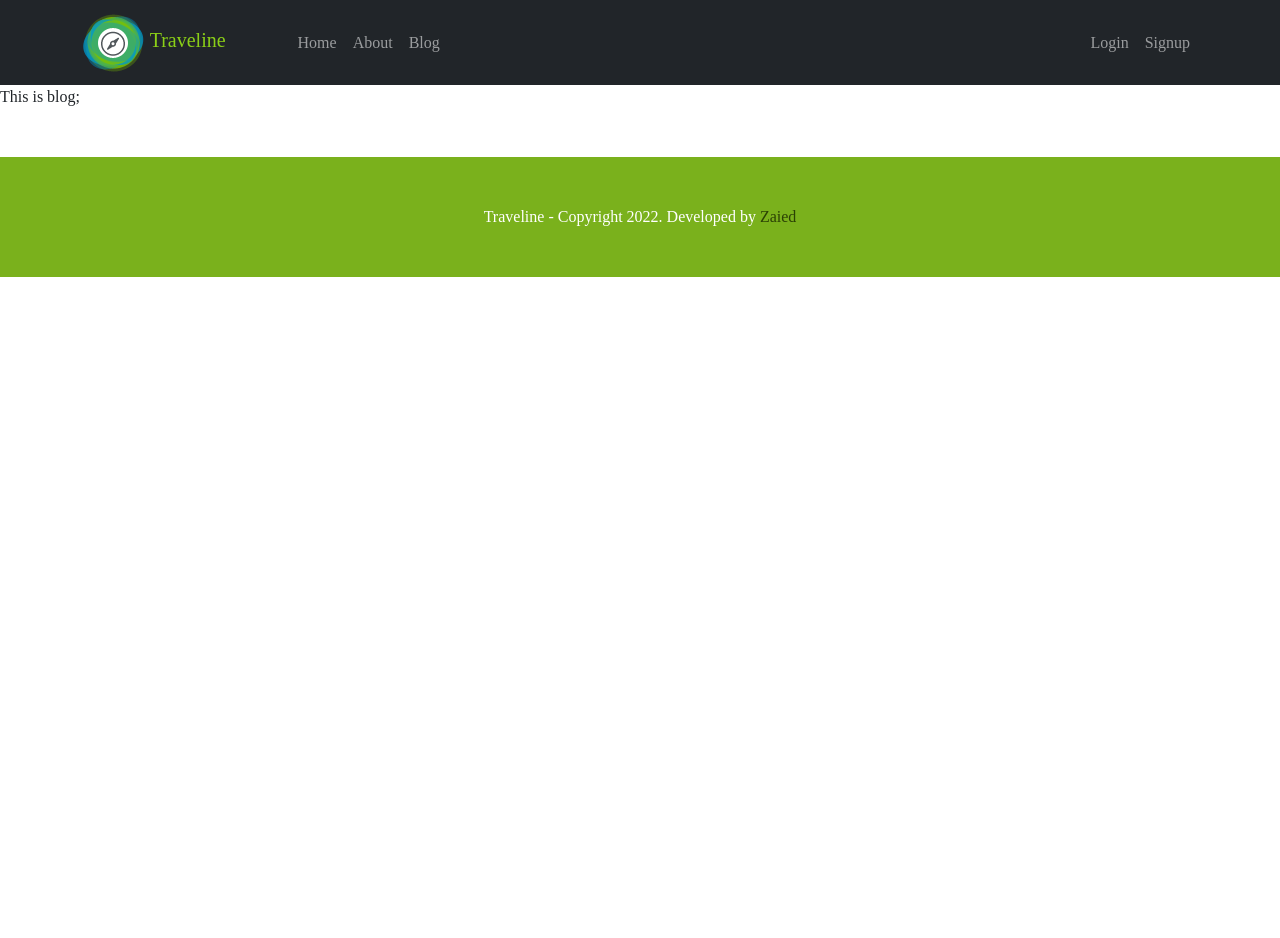
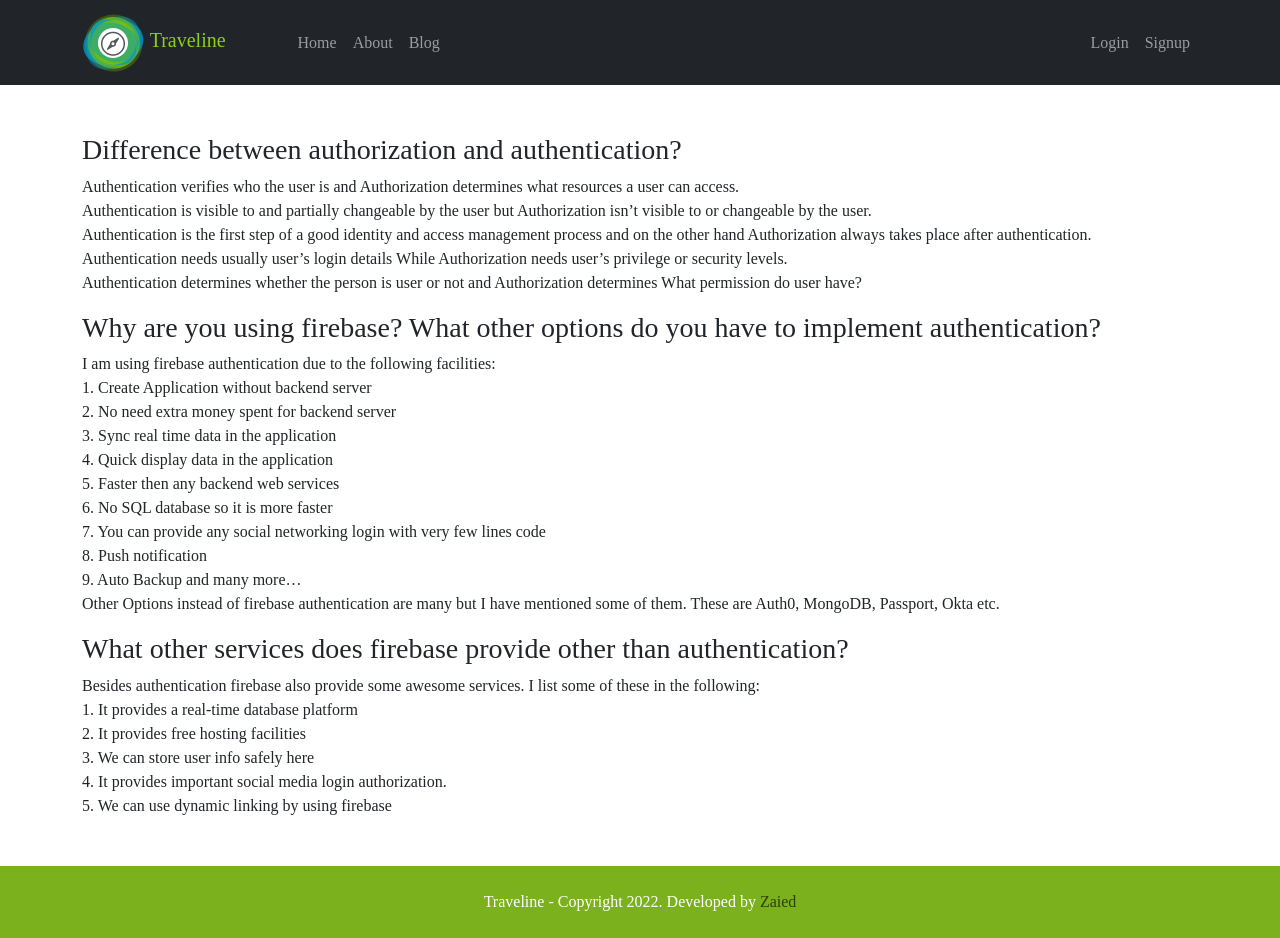
Before and after one commit to zaied15/traveline-source-code, a React (Create React App) app: page /blog in a window 1280 px wide. Before the commit the page ends 800 px from the top, so only its background shows below. Built offline with nearby package versions, Linux system fonts and the light colour scheme; no server answers.

Commit message:
login updated

```diff
--- a/src/Pages/Blog/Blog.js
+++ b/src/Pages/Blog/Blog.js
@@ -1,7 +1,59 @@
 import React from "react";
 
 const Blog = () => {
-  return <div>This is blog;</div>;
+  return (
+    <div className="container my-5">
+      <div>
+        <h3>Difference between authorization and authentication?</h3>
+        <p>
+          Authentication verifies who the user is and Authorization determines
+          what resources a user can access. <br />
+          Authentication is visible to and partially changeable by the user but
+          Authorization isn’t visible to or changeable by the user. <br />
+          Authentication is the first step of a good identity and access
+          management process and on the other hand Authorization always takes
+          place after authentication. <br />
+          Authentication needs usually user’s login details While Authorization
+          needs user’s privilege or security levels. <br />
+          Authentication determines whether the person is user or not and
+          Authorization determines What permission do user have?
+        </p>
+      </div>
+      <div>
+        <h3>
+          Why are you using firebase? What other options do you have to
+          implement authentication?
+        </h3>
+        <p>
+          I am using firebase authentication due to the following facilities:{" "}
+          <br />
+          1. Create Application without backend server <br />
+          2. No need extra money spent for backend server <br /> 3. Sync real
+          time data in the application <br /> 4. Quick display data in the
+          application <br /> 5. Faster then any backend web services <br /> 6.
+          No SQL database so it is more faster <br /> 7. You can provide any
+          social networking login with very few lines code <br /> 8. Push
+          notification <br /> 9. Auto Backup and many more… <br />
+          Other Options instead of firebase authentication are many but I have
+          mentioned some of them. These are Auth0, MongoDB, Passport, Okta etc.
+        </p>
+      </div>
+      <div>
+        <h3>
+          What other services does firebase provide other than authentication?
+        </h3>
+        <p>
+          Besides authentication firebase also provide some awesome services. I
+          list some of these in the following: <br />
+          1. It provides a real-time database platform <br />
+          2. It provides free hosting facilities <br />
+          3. We can store user info safely here <br />
+          4. It provides important social media login authorization. <br />
+          5. We can use dynamic linking by using firebase
+        </p>
+      </div>
+    </div>
+  );
 };
 
 export default Blog;
--- a/src/Pages/Checkout/Checkout.css
+++ b/src/Pages/Checkout/Checkout.css
@@ -1,3 +1,3 @@
 .checkout {
-  height: 73vh;
+  height: 78vh;
 }
--- a/src/Pages/Checkout/Checkout.js
+++ b/src/Pages/Checkout/Checkout.js
@@ -3,7 +3,7 @@ import "./Checkout.css";
 
 const Checkout = () => {
   return (
-    <div className="checkout">
+    <div className="checkout d-flex align-items-center justify-content-center">
       <h2>Welcome to checkout page. Thanks for discovering this page.</h2>
     </div>
   );
--- a/src/Pages/Login/Login/Login.js
+++ b/src/Pages/Login/Login/Login.js
@@ -4,23 +4,37 @@ import { Button, Form } from "react-bootstrap";
 import {
   useSendPasswordResetEmail,
   useSignInWithEmailAndPassword,
+  useSignInWithGoogle,
 } from "react-firebase-hooks/auth";
 import { Link, useLocation, useNavigate } from "react-router-dom";
 import auth from "../../../firebase.init";
 import { ToastContainer, toast } from "react-toastify";
 import "react-toastify/dist/ReactToastify.css";
+import Loading from "../../Shared/Loading/Loading";
 
 const Login = () => {
   const emailRef = useRef("");
   const passwordRef = useRef("");
   const [signInWithEmailAndPassword, user, loading, error] =
     useSignInWithEmailAndPassword(auth);
-  const [sendPasswordResetEmail, sending, sendingError] =
-    useSendPasswordResetEmail(auth);
-
+  const [signInWithGoogle, googleUser, googleLoading, googleError] =
+    useSignInWithGoogle(auth);
+  const [sendPasswordResetEmail, sending] = useSendPasswordResetEmail(auth);
   const navigate = useNavigate();
   const location = useLocation();
   const from = location.state?.from?.pathname || "/";
+
+  if (loading || sending || googleLoading) {
+    return <Loading></Loading>;
+  }
+  if (googleError) {
+    googleError.message =
+      "Please authorize with a valid account and give permission to Login";
+  }
+
+  if (user) {
+    navigate(from, { replace: true });
+  }
 
   const handleLogin = (e) => {
     e.preventDefault();
@@ -38,10 +52,6 @@ const Login = () => {
       toast("Please Enter Your Email Address");
     }
   };
-
-  if (user) {
-    navigate(from, { replace: true });
-  }
 
   return (
     <div className="mx-auto register-area d-flex align-items-center justify-content-center">
@@ -68,16 +78,19 @@ const Login = () => {
           <p className={`text-danger fw-bold ${error ? "d-block" : "d-none"}`}>
             {error ? error.message : ""}
           </p>
-          <Button variant="success" type="submit">
+          <Button variant="success" type="submit" className="fw-bold px-5">
             Login
           </Button>
           <div>
-            <p
-              onClick={resetPassword}
-              style={{ cursor: "pointer" }}
-              className="d-inline-block"
-            >
-              Forget Password?
+            <p>
+              Forgot Your Password?{" "}
+              <button
+                onClick={resetPassword}
+                style={{ cursor: "pointer" }}
+                className="btn btn-secondary"
+              >
+                Reset Password
+              </button>
             </p>
           </div>
           <p>
@@ -89,8 +102,15 @@ const Login = () => {
           <span className="d-inline-block px-2 fw-bold">or</span>
           <span className="register-hr d-inline-block"></span>
         </div>
+        <p
+          className={`text-danger fw-bold ${
+            googleError ? "d-block" : "d-none"
+          }`}
+        >
+          {googleError ? googleError.message : ""}
+        </p>
         <Button
-          // onClick={() => signInWithGoogle()}
+          onClick={() => signInWithGoogle()}
           variant="dark"
           className="fw-bold text-white"
         >
--- a/src/Pages/Login/Register/Register.css
+++ b/src/Pages/Login/Register/Register.css
@@ -1,5 +1,5 @@
 .register-area {
-  height: 73vh;
+  height: 78vh;
   width: 30%;
 }
 .register-hr {
--- a/src/Pages/Login/Register/Register.js
+++ b/src/Pages/Login/Register/Register.js
@@ -7,6 +7,7 @@ import {
 } from "react-firebase-hooks/auth";
 import auth from "../../../firebase.init";
 import "./Register.css";
+import Loading from "../../Shared/Loading/Loading";
 
 const Register = () => {
   const [show, setShow] = useState(false);
@@ -19,7 +20,6 @@ const Register = () => {
     useCreateUserWithEmailAndPassword(auth, { sendEmailVerification: true });
   const [signInWithGoogle, googelUser, googleLoading, googleError] =
     useSignInWithGoogle(auth);
-
   const navigate = useNavigate();
 
   // Get Input Value From Registration Form
@@ -43,12 +43,16 @@ const Register = () => {
     }
   };
 
+  if (loading || googleLoading) {
+    return <Loading></Loading>;
+  }
+
   if (user) {
     navigate("/");
   }
   if (googleError) {
     googleError.message =
-      "Please authorize with valid account and give permission to register";
+      "Please authorize with a valid account and give permission to register";
   }
 
   return (
--- a/src/Pages/Shared/Footer/Footer.js
+++ b/src/Pages/Shared/Footer/Footer.js
@@ -3,7 +3,7 @@ import "./Footer.css";
 
 const Footer = () => {
   return (
-    <div className="footer-area py-5 text-center text-white mt-5">
+    <div className="footer-area py-4 text-center text-white mt-5">
       Traveline - Copyright 2022. Developed by{" "}
       <a href="https://www.facebook.com/zaied15">Zaied</a>
     </div>
```
